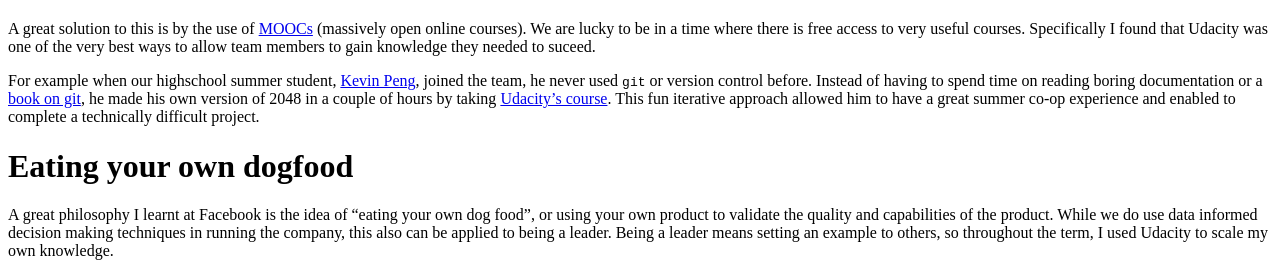
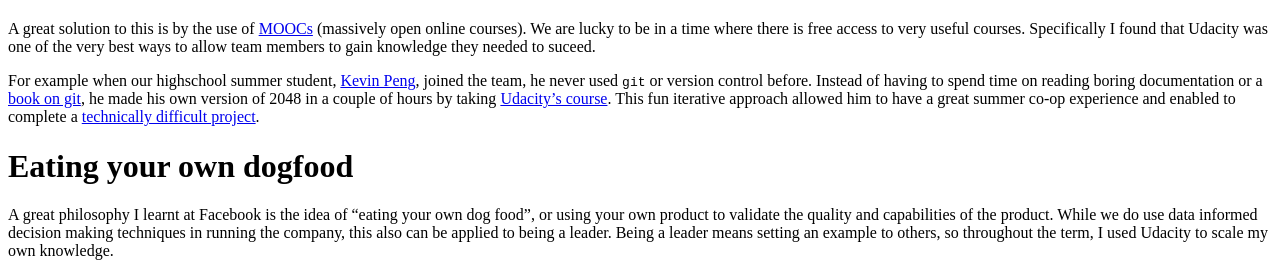
Before and after one commit to mrandrewandrade/blog, a Jekyll site: the page built from _posts/2014-08-16-growing-teams.md, in a window 1280 px wide. Shown: the part 918-1194 px from the top of the page. Built offline with Jekyll 4.4.1, drawn with Linux system fonts in a browser that asks for light colours; nearby versions of some CDN libraries; library files that are not in the unit come from our copies; comment, search, counter and statistics services are not loaded; part of the change alters nothing that is shown.

```diff
--- a/_posts/2014-08-16-growing-teams.md
+++ b/_posts/2014-08-16-growing-teams.md
@@ -30,7 +30,7 @@ One aspect I wanted to elaborate on is growing knowledge. Working at a startup m
 
 A great solution to this is by the use of [MOOCs](https://en.wikipedia.org/wiki/Massive_open_online_course) (massively open online courses). We are lucky to be in a time where there is free access to very useful courses. Specifically I found that Udacity was one of the very best ways to allow team members to gain knowledge they needed to suceed.
 
-For example when our highschool summer student, [Kevin Peng](http://www.linkedin.com/pub/kevin-peng/9b/7b3/346), joined the team, he never used `git` or version control before. Instead of having to spend time on reading boring documentation or a [book on git](https://git-scm.com/book/en/v2), he made his own version of 2048 in a couple of hours by taking [Udacity’s course](https://www.udacity.com/course/ud248). This fun iterative approach allowed him to have a great summer co-op experience and enabled to complete a technically difficult project.
+For example when our highschool summer student, [Kevin Peng](http://www.linkedin.com/pub/kevin-peng/9b/7b3/346), joined the team, he never used `git` or version control before. Instead of having to spend time on reading boring documentation or a [book on git](https://git-scm.com/book/en/v2), he made his own version of 2048 in a couple of hours by taking [Udacity’s course](https://www.udacity.com/course/ud248). This fun iterative approach allowed him to have a great summer co-op experience and enabled to complete a [technically difficult project](https://github.com/kevinpeng7/Data-Dumper).
 
 # Eating your own dogfood
 
```
